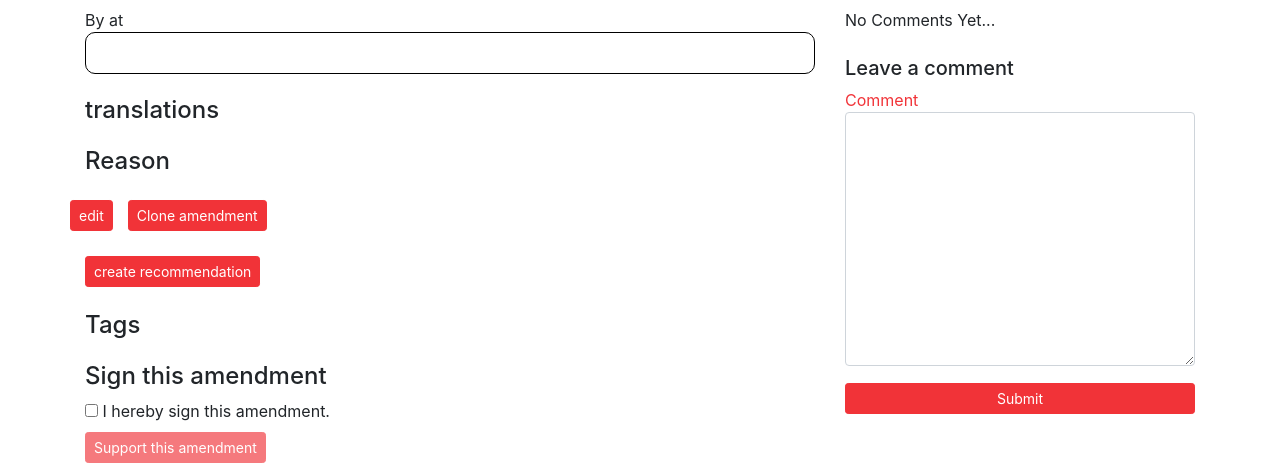
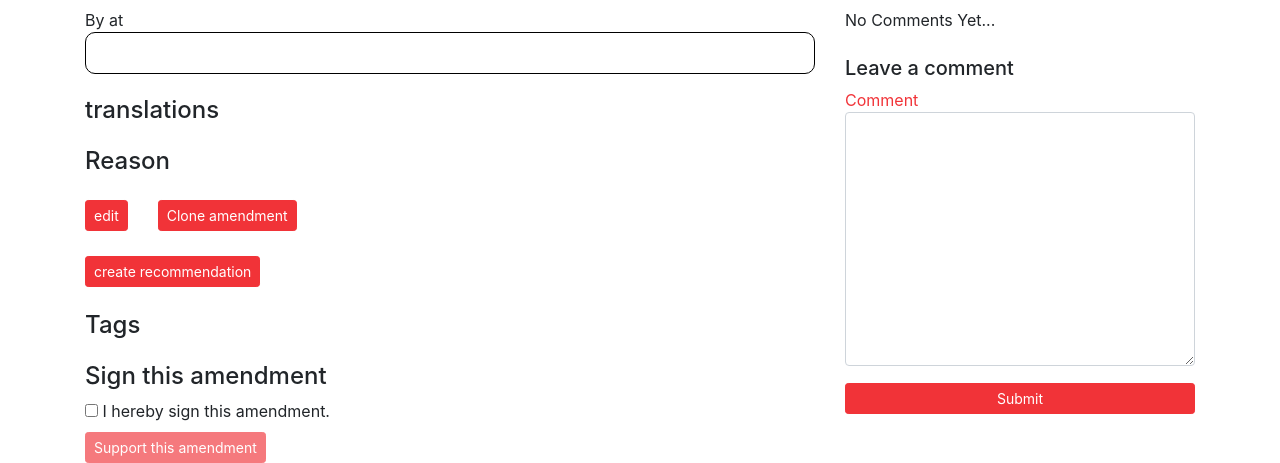
Before and after one commit to sacovo/digital-democracy, a Django app: template papers/templates/papers/amendment_detail.html in a window 1280 px wide. Shown: the part 134-597 px from the top of the page. Run offline with Django 3.2, Linux system fonts and the light colour scheme; the template is opened without the code that fills it: values that come from a table or form of the project are taken from there, others are empty; some libraries are stand-ins or nearby versions.

Commit message:
fix edit button alignment

```diff
--- a/papers/templates/papers/amendment_detail.html
+++ b/papers/templates/papers/amendment_detail.html
@@ -47,20 +47,25 @@
       <section class="reason">
         {{amendment.reason|safe}}
       </section>
+
     <div class="row">
       {% if amendment.state == 'draft' or amendment.state == 'retracted'%}
       <form method="POST">
         {% csrf_token %}
-        <div class="col">
+        <div class="col-auto">
           <button class="btn btn-sm submitButton" type="submit" value="publish">{% trans 'publish' %}</button>
         </div>
       </form>
       {% endif %}
-      <a class="btn btn-sm submitButton" href="{% url 'amendment-edit' amendment.pk %}">{% trans 'edit' %}</a>
-      <div class="col">
+
+      <div class="col-auto">
+        <a class="btn btn-sm submitButton" href="{% url 'amendment-edit' amendment.pk %}">{% trans 'edit' %}</a>
+      </div>
+      <div class="col-auto">
         <a class="btn btn-sm submitButton" href="{% url 'amendment-clone' amendment.pk %}">{% trans 'Clone amendment' %}</a>
       </div>
     </div>
+
     </section>
     {% if amendment.recommendation %}
     <h2 class="h4">{% trans 'Recommendation' %}</h2>
@@ -76,8 +81,6 @@
     <a class="btn btn-sm submitButton" href="{% url 'recommendation-create' amendment.pk %}">{% trans 'create recommendation' %}</a>
     </section>
     {% endif %}
-
-
 
     <section class="tags">
       <h2 class="h4">{% trans "Tags" %}</h2>
```
